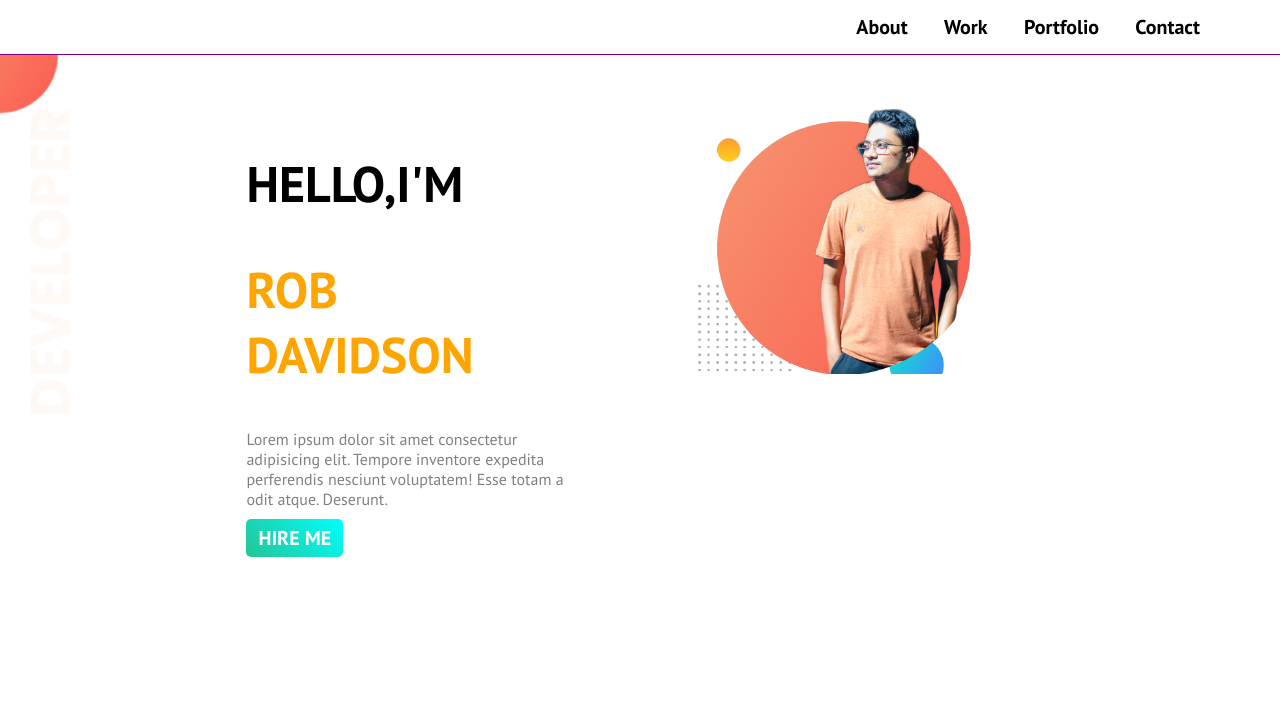
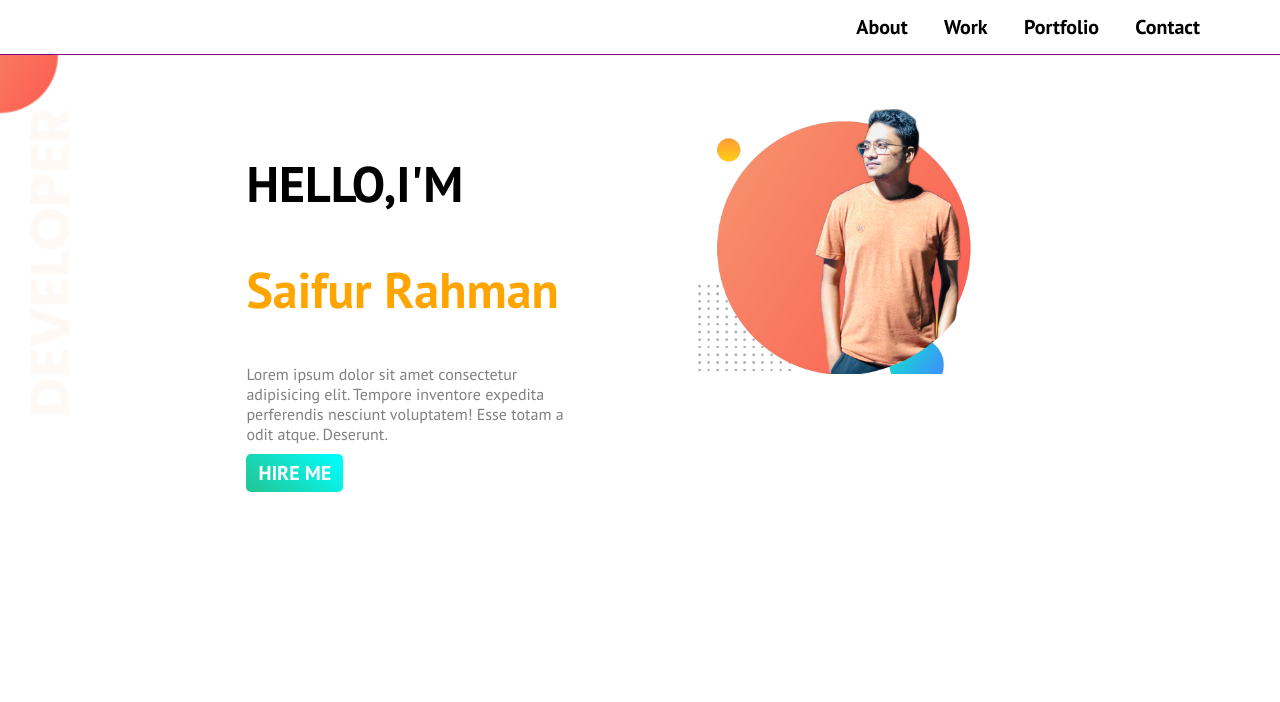
Before and after one commit to shah-rubel/portfolio-assignment, a plain HTML site: page index.html in a window 1280 px wide. Shown: the top 702 px of the page. Drawn offline with Linux system fonts and the light colour scheme.

Commit message:
name changed

```diff
--- a/index.html
+++ b/index.html
@@ -20,7 +20,7 @@
    <section class="top-section">
        <div class="first-width">
            <h1>HELLO,I'M</h1>
-            <h1><span class="orange-highlight">ROB DAVIDSON</span></h1>
+            <h1><span class="orange-highlight">Saifur Rahman</span></h1>
             <P>Lorem ipsum dolor sit amet consectetur adipisicing elit. Tempore inventore expedita perferendis nesciunt voluptatem! Esse totam a odit atque. Deserunt.</P>
             <a target="_blank" class="button" href="#">HIRE ME</a>
        </div>
```
